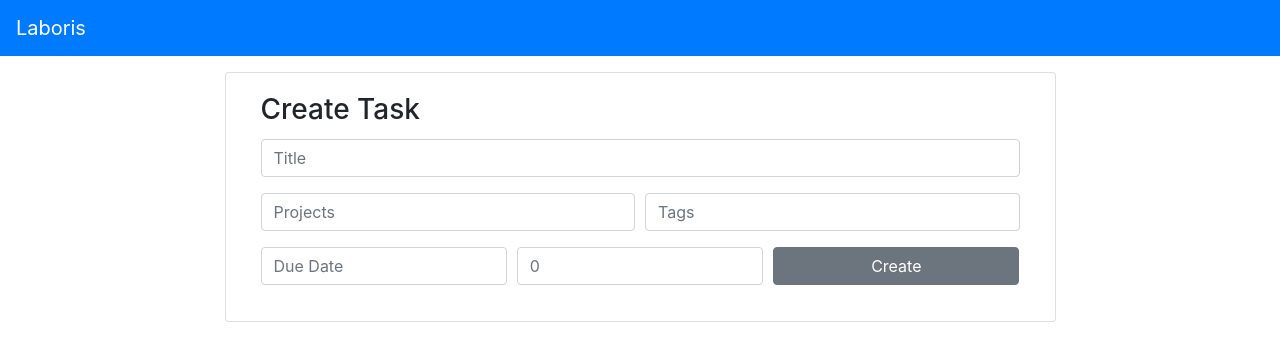
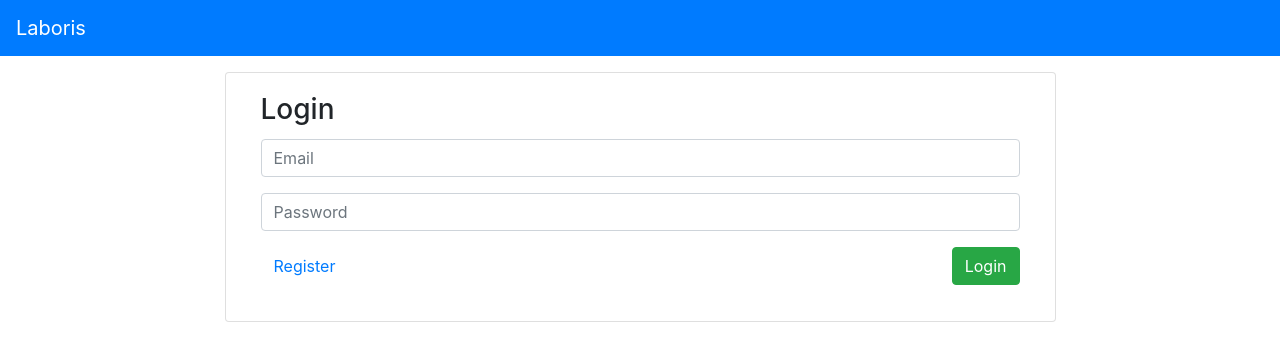
Before and after one commit to LuxAter/laboris-server, a Vue app in the folder client/: page / in a window 1280 px wide. Shown: the top 358 px of the page. Built offline with nearby package versions, Linux system fonts and the light colour scheme.

Commit message:
Created login/register

```diff
--- a/client/src/components/Home.vue
+++ b/client/src/components/Home.vue
@@ -2,6 +2,7 @@
   <div class="main">
     <Navbar />
     <div class="p-3 container flex-md-center">
+      <Login v-if="login"/>
       <CreateTask v-if="createTask"/>
     </div>
   </div>
@@ -10,15 +11,20 @@
 <script>
 import Navbar from './Navbar.vue'
 import CreateTask from './CreateTask.vue'
+import Login from './Login.vue'
 export default {
   name: 'Home',
   components: {
     Navbar,
-    CreateTask
+    CreateTask,
+    Login
   },
   computed: {
     email () {
       return this.$store.state.email
+    },
+    login () {
+      return (this.$store.state.email === null)
     },
     createTask () {
       return this.$store.state.createTask
--- /dev/null
+++ b/client/src/components/Login.vue
@@ -0,0 +1,54 @@
+<template>
+  <form>
+    <div class="card col-md-9 mx-auto">
+      <div class="card-body">
+        <h3 class="card-title">Login</h3>
+        <div class="form-row">
+          <div class="form-group col-md-12">
+            <input type="email" class="form-control" placeholder="Email" v-model="email"/>
+          </div>
+        </div>
+        <div class="form-row">
+          <div class="form-group col-md-12">
+            <input type="password" class="form-control" placeholder="Password" v-model="password"/>
+          </div>
+        </div>
+        <div class="form-row" v-if="register">
+          <div class="form-group col-md-12">
+            <input type="password" class="form-control" placeholder="Verify Password" v-model="password_2"/>
+          </div>
+        </div>
+        <div class="form-row">
+          <div class="form-group col-md-6">
+            <button type="button" class="btn btn-link bnt-block float-md-left" v-on:click="register=!register" v-if="!register">Register</button>
+            <button type="button" class="btn btn-link bnt-block float-md-left" v-on:click="register=!register" v-if="register">Login</button>
+          </div>
+          <div class="form-group col-md-6">
+            <button type="button" class="btn btn-success bnt-block float-md-right" v-if="!register" v-on:click="login()">Login</button>
+            <button type="button" class="btn btn-success bnt-block float-md-right" v-if="register">Register</button>
+          </div>
+          {{ this.$store.error }}
+        </div>
+      </div>
+    </div>
+  </form>
+</template>
+
+<script>
+export default {
+  name: 'Login',
+  data () {
+    return {
+      register: false,
+      email: '',
+      password: '',
+      password_2: ''
+    }
+  },
+  methods: {
+    login () {
+      this.$store.dispatch('login', this.$data.email, this.$data.password)
+    }
+  }
+}
+</script>
--- a/client/src/main.js
+++ b/client/src/main.js
@@ -3,6 +3,7 @@
 import Vue from 'vue'
 import Vuex from 'vuex'
 import App from './App'
+import axios from 'axios'
 import router from './router'
 
 Vue.config.productionTip = false
@@ -11,8 +12,30 @@ Vue.use(Vuex)
 /* eslint-disable no-new */
 const store = new Vuex.Store({
   state: {
-    email: 'ardenisthebest@gmail.com',
-    createTask: true
+    email: null,
+    error: null,
+    createTask: false
+  },
+  mutations: {
+    setEmail (state, payload) {
+      state.email = payload
+    },
+    setError (state, payload) {
+      state.error = payload
+    }
+  },
+  actions: {
+    login ({ commit }, email, password) {
+      console.log(email, password)
+      axios.post('/api/user/login', {username: email, password: password}).then((res) => {
+        console.log('hello')
+        if ('error' in res) commit('setError', res['error'])
+        else commit('setEmail', res['email'])
+      }).catch((err) => {
+        console.log('hi', err, 'more hi')
+        commit('setError', err)
+      })
+    }
   }
 })
 
```
Also changed, not shown: client/config/index.js (+6 -1 lines).
